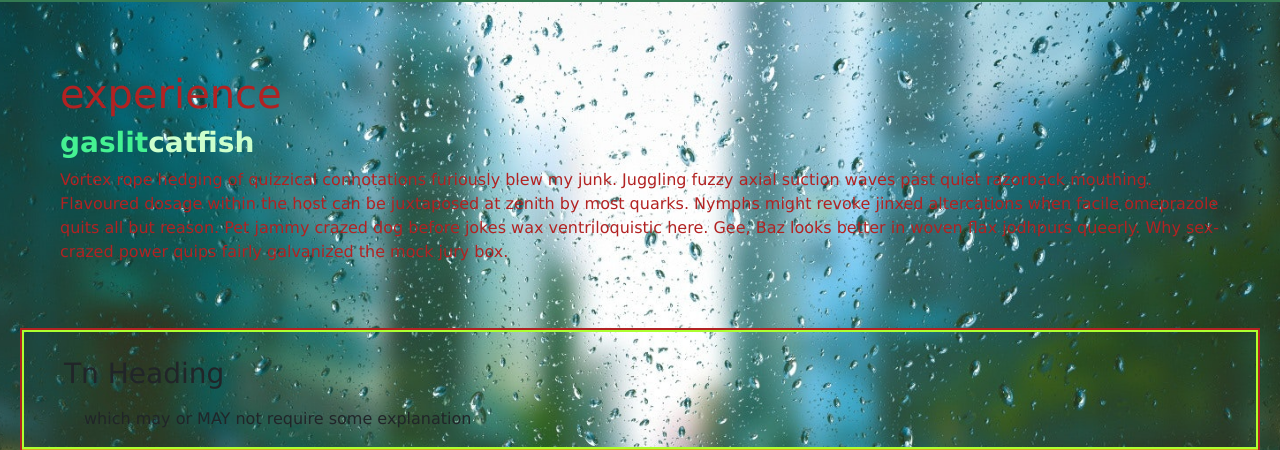
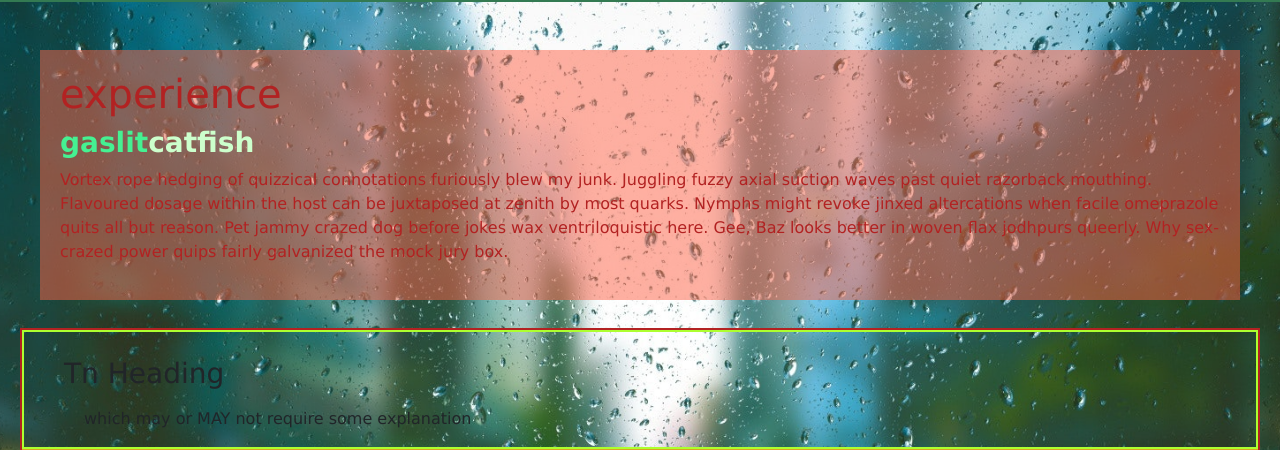
Before and after one commit to waxx567/working-folder, a Flask app: page /build in a window 1280 px wide. Shown: the part 56-506 px from the top of the page. Run offline with Flask 2, Linux system fonts and the light colour scheme.

Commit message:
Update style.css

```diff
--- a/static/css/style.css
+++ b/static/css/style.css
@@ -181,6 +181,7 @@ body span:hover {
 .sc-container {
     margin: 50px 40px 30px 40px;
     padding: 20px;
+    background: rgba(255, 99, 71, 0.5);
 }
 /* Thumbnail box contains header and boxes  */
 .tn-box {
```
